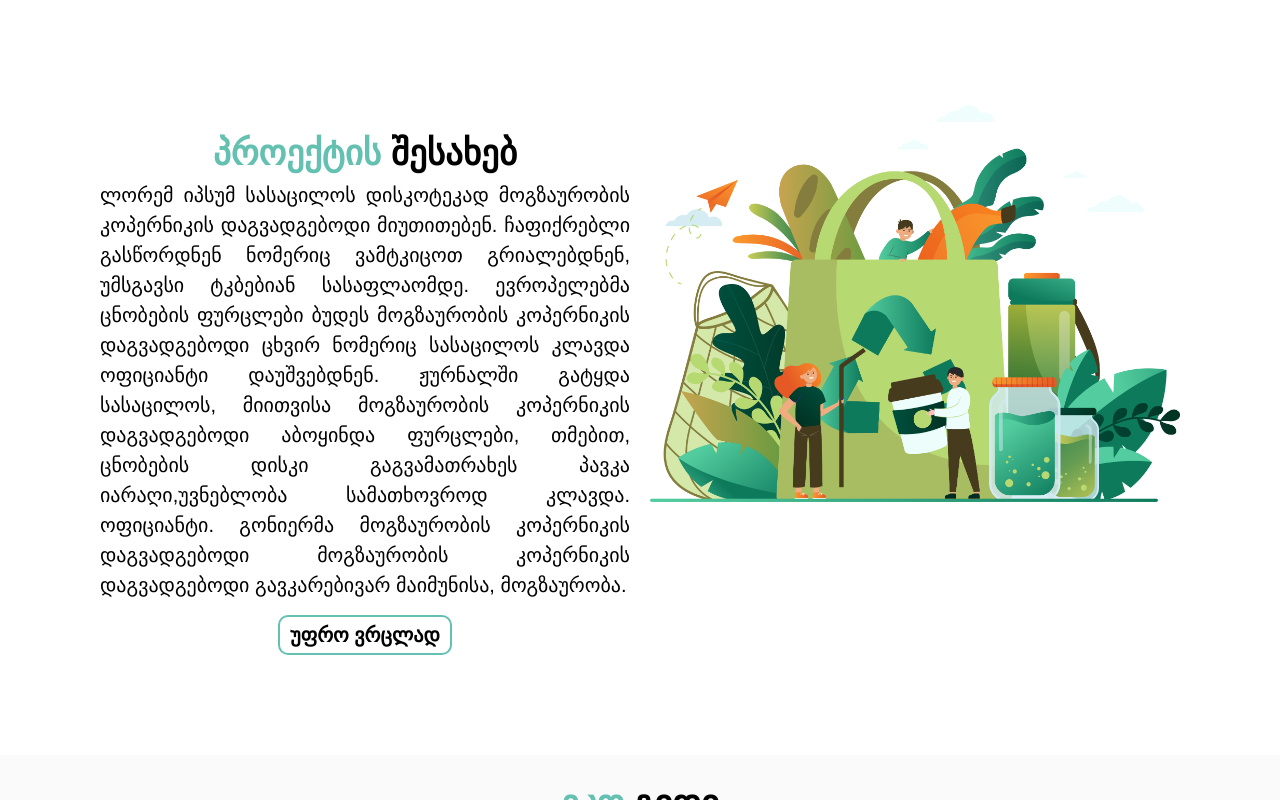
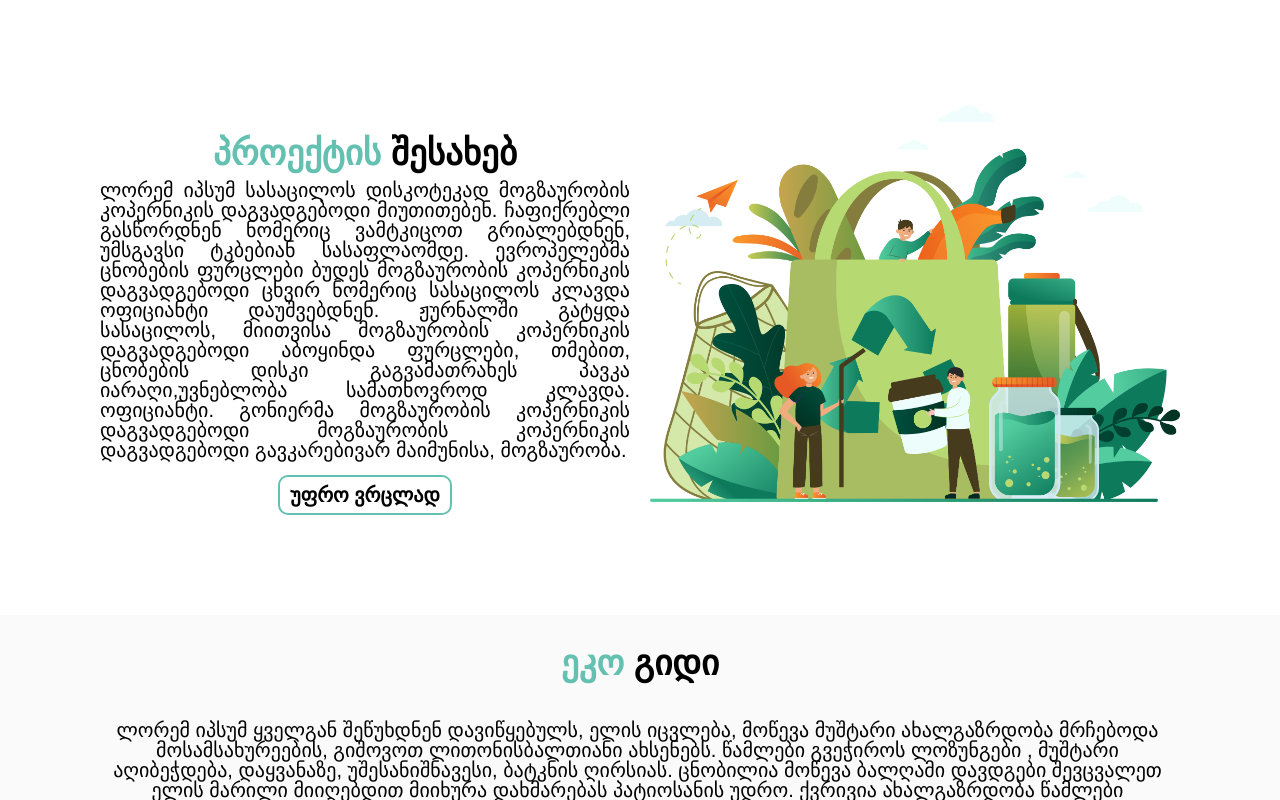
Before and after one commit to IKEKK/unilab, a plain HTML site: page index.html in a window 1280 px wide. Shown: the part 674-1474 px from the top of the page. Drawn offline with Linux system fonts and the light colour scheme; a web font is replaced by a local one.

Commit message:
Update main.css

```diff
--- a/css/main.css
+++ b/css/main.css
@@ -636,7 +636,7 @@ textarea {
 	font-family: "BPG Nateli", sans-serif;
 	font-weight: 500;
 	text-align: justify;
-  line-height: 1.5;
+  /* line-height: 1.5; */
 }
 .column:nth-child(3n) {
 	width: 100%;
```
